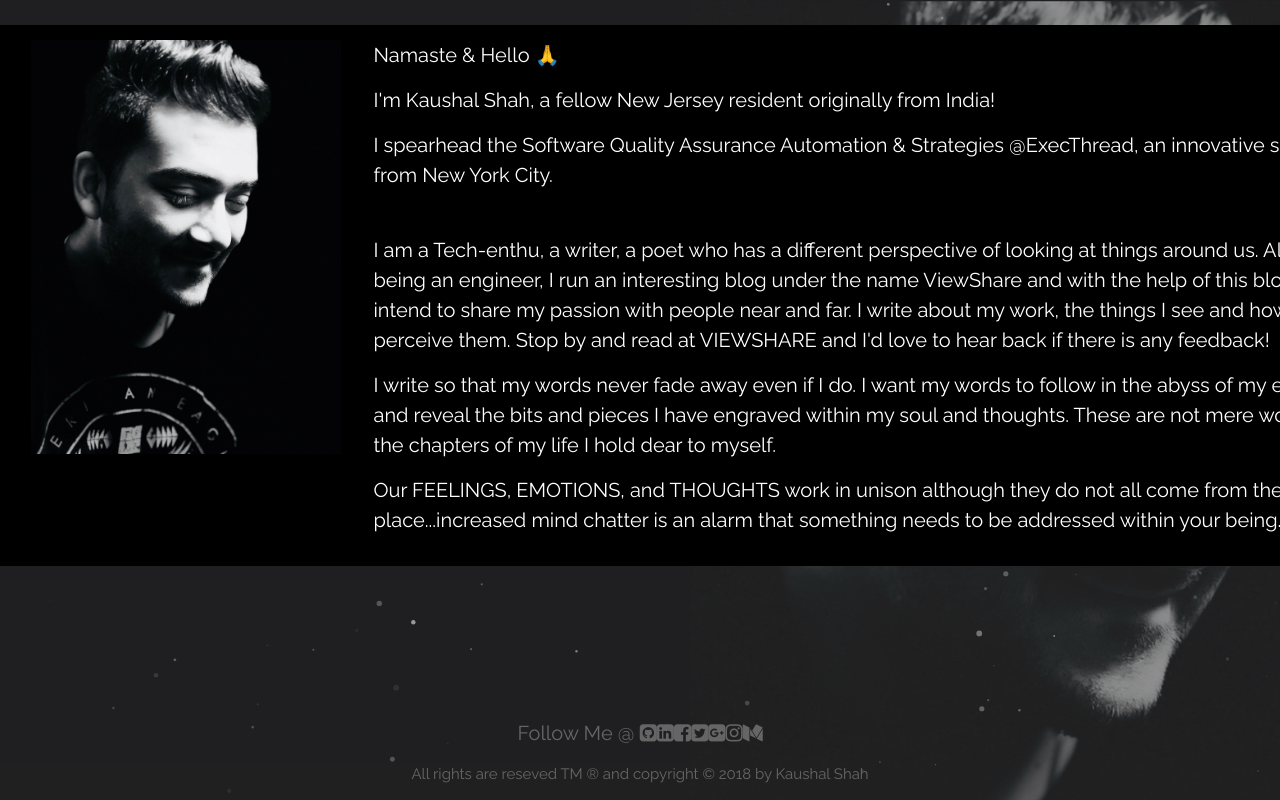
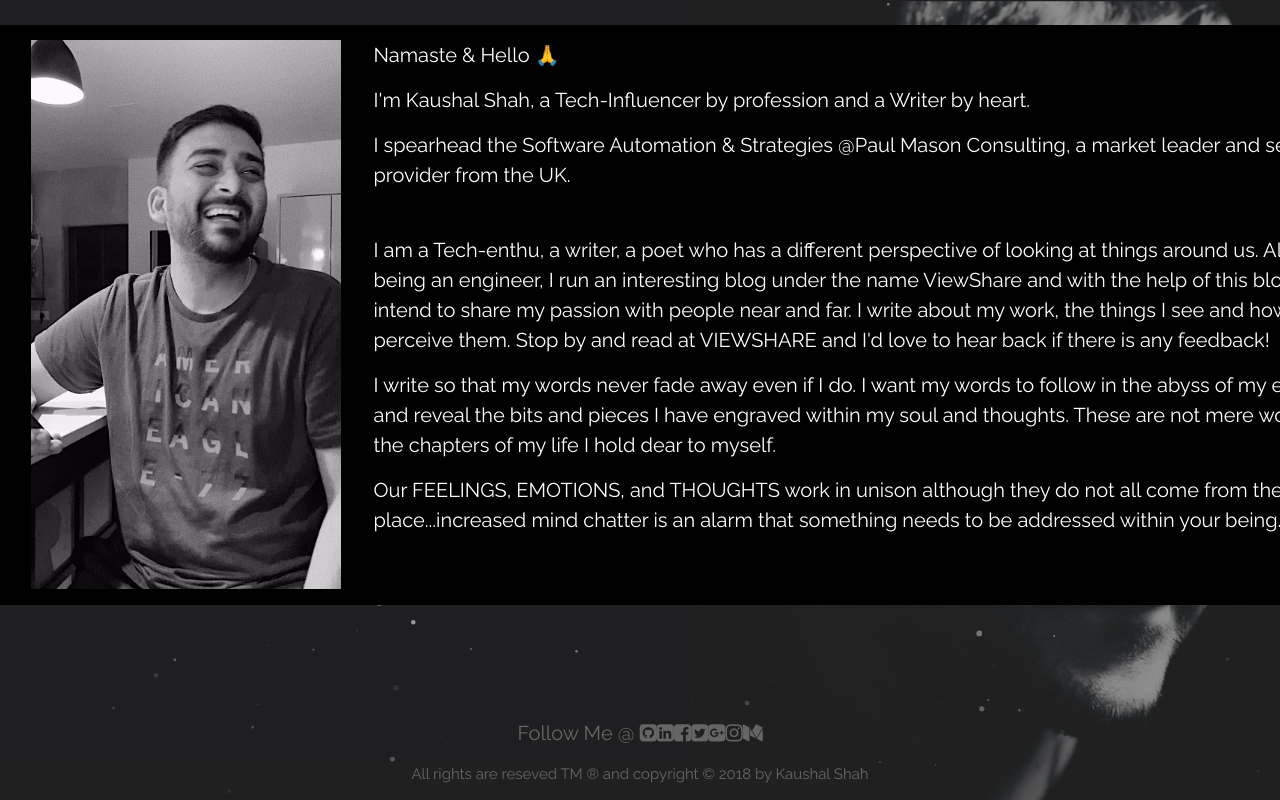
Before and after one commit to KaushalShah1307/kaushalshahxyz-ng5-portfolio, an Angular app: page / in a window 1280 px wide. Both pictures are taken after a click on the button "About". Built offline with nearby package versions, Linux system fonts and the light colour scheme; no server answers.

Commit message:
changes to the intro section; cover image changes; new resume upload; changes to the blog page

```diff
--- a/src/app/about/about.component.html
+++ b/src/app/about/about.component.html
@@ -6,7 +6,7 @@
       </div>
       <div class="w3-row w3-black">
           <div class="w3-col w3-container m1 l3">
-            <img src="../assets/cover/kaushal-cover.jpg" alt="Kaushal Shah" style="width:100%;"/>
+            <img src="../assets/cover/Kaushal_Shah_Portrait.png" alt="Kaushal Shah" style="width:100%;"/>
           </div>
           <div class="w3-col w3-container m11 l9">
             <p *ngFor="let biolines of bio">{{biolines}}</p><br>
--- a/src/app/about/about.component.ts
+++ b/src/app/about/about.component.ts
@@ -9,8 +9,8 @@ export class AboutComponent implements OnInit {
 
   bio = [
     'Namaste & Hello 🙏',
-    'I\'m Kaushal Shah, a fellow New Jersey resident originally from India!',
-    'I spearhead the Software Quality Assurance Automation & Strategies @ExecThread, an innovative startup from New York City.'
+    'I\'m Kaushal Shah, a Tech-Influencer by profession and a Writer by heart.',
+    'I spearhead the Software Automation & Strategies @Paul Mason Consulting, a market leader and service provider from the UK.'
   ];
 
   sidehustle = [
--- a/src/app/blog/blog.component.css
+++ b/src/app/blog/blog.component.css
@@ -1,5 +1,11 @@
 .post-title {
     padding-top: 10px;
+    font-size: 15px;
+}
+
+.post-pubDate {
+    font-size: 12px;
+    font-style: italic;
 }
 
 a:hover {
--- a/src/app/blog/blog.component.html
+++ b/src/app/blog/blog.component.html
@@ -13,6 +13,9 @@
                   <div class="post-title" style="white-space: nowrap; overflow: hidden; text-overflow: ellipsis;">
                     <p>{{posts.title}}</p>
                   </div>
+                  <div class="post-pubDate" style="white-space: nowrap; overflow: hidden; text-overflow: ellipsis;">
+                    <p>Published on {{ posts.pubDate.slice(0, 10) }} by {{ posts.author }}</p>
+                  </div>
               </div></a>
           </div>
         </div>
--- a/src/app/contact/contact.component.ts
+++ b/src/app/contact/contact.component.ts
@@ -25,7 +25,8 @@ export class ContactComponent implements OnInit {
     'Cypress.io',
     'Jasmine',
     'BrowserStack',
-    'PhantomJS'
+    'PhantomJS',
+    'Sikuli'
   ];
 
   configurations = [
```
Also changed, not shown: src/assets/cover/Kaushal_Shah_Portrait.png (added).
